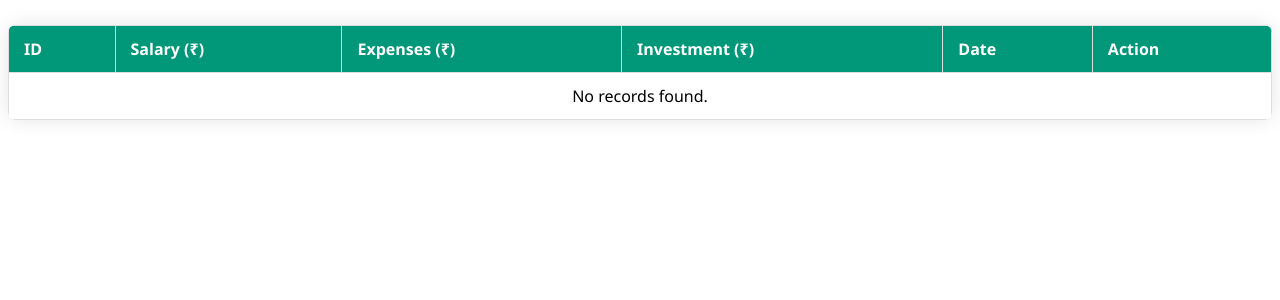
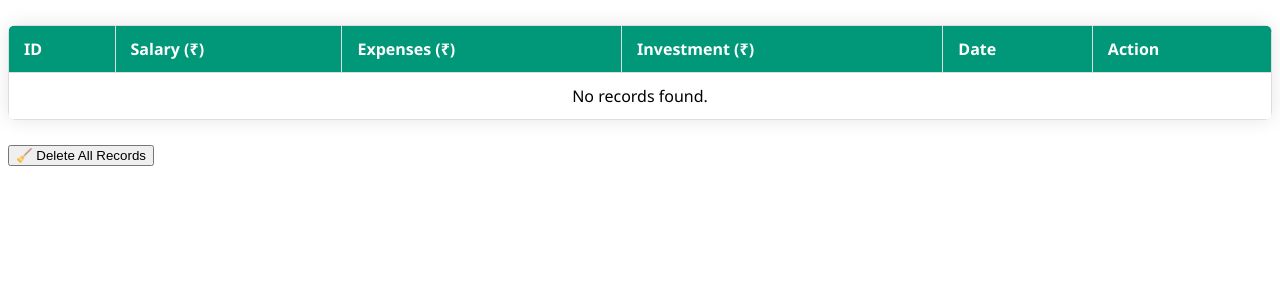
Before and after one commit to CodeVansh-22/InvestmentPlanner, a Flask app: page /admin/records in a window 1280 px wide. Shown: the top 300 px of the page. Run offline with Flask 3, Linux system fonts and the light colour scheme; data that the repository does not hold is empty.

Commit message:
Complete Investment Planner

```diff
--- a/templates/records.html
+++ b/templates/records.html
@@ -83,7 +83,9 @@
         {% endfor %}
     </tbody>
 </table>
-
+<button onclick="deleteAllRecords()" class="delete-all-btn">
+    🧹 Delete All Records
+</button>
 <script>
 function deleteRecord(id) {
     if (!confirm("Are you sure you want to delete this record?")) return;
@@ -103,6 +105,21 @@ function deleteRecord(id) {
         alert("Error deleting record");
     });
 }
+function deleteAllRecords() {
+    if (!confirm("This will delete ALL records and reset IDs. Continue?")) return;
+
+    fetch("https://investmentplanner-mhxc.onrender.com/admin/delete-all", {
+        method: "DELETE"
+    })
+    .then(res => {
+        if (res.ok) {
+            location.reload();
+        } else {
+            alert("Failed to delete all records");
+        }
+    });
+}
+
 </script>
 </body>
 </html>
```
